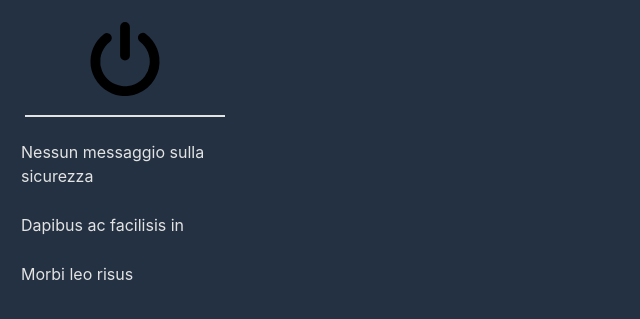
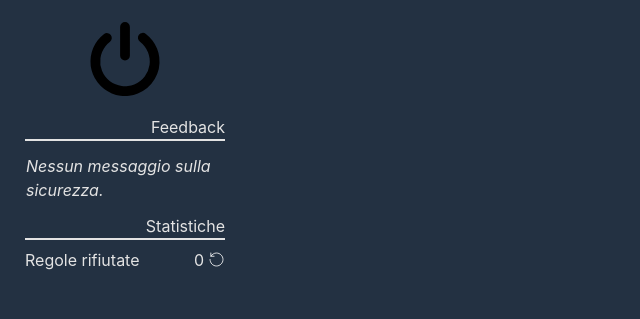
Before and after one commit to GerardoLeone/IFTTT-Security-Extension, a browser extension: page main.html in a window 1280 px wide. Shown: the part 61-380 px from the top of the page, without its empty margins (0-640 px from the left). Drawn offline with nearby package versions, Linux system fonts and the light colour scheme.

Commit message:
add: aggiunte estetiche
- Allineato il div dell'estensione in modo da avere l'80% di larghezza rispetto al body;
- Aggiunta icona espandi contenuto;
- Aggiunta icona reset counter;
- Aggiunto counter regole rifiutate;
- Aggiunto titolo Feedback e Statistiche.

```diff
--- a/main.css
+++ b/main.css
@@ -11,19 +11,27 @@ body {
     margin-bottom: 10px;
 }
 
-#msg-compact-list {
-    margin-top: 10px;
+#btn-reset {
+    width: 17px;
+    height: auto;
+}
+
+#btn-expand {
+    width: 17px;
+    height: auto;
+    padding-top: 3px;
 }
 
 .list-group-item {
     border: 1px solid rgba(0,0,0,0) !important;
     background-color: #00000000 !important;
+    padding: .75rem 0rem !important;
     color: var(--fourth-color);
 }
 
 .divider {
     height: 2px;
-    width: 80%;
+    width: 100%;
     background-color: var(--fourth-color);
 }
 
--- a/main.html
+++ b/main.html
@@ -9,23 +9,58 @@
     <link rel="stylesheet" href="main.css" />
     <link rel="stylesheet" href="https://cdn.jsdelivr.net/npm/bootstrap@4.0.0/dist/css/bootstrap.min.css" integrity="sha384-Gn5384xqQ1aoWXA+058RXPxPg6fy4IWvTNh0E263XmFcJlSAwiGgFAW/dAiS6JXm" crossorigin="anonymous">
   </head>
-  <body class="d-inline-flex flex-column first-color align-items-center">
+  <body class="d-inline-flex justify-content-center first-color">
+    <div class="d-inline-flex flex-column align-items-center" style="width: 80%;">
       <h4 class="text-center text-color">IFTTT Security Extension</h1>
 
-    <img src="./icons/on-off-svgrepo-com.svg" id="btn-on-off">
+      <img src="./icons/on-off-ic.svg" id="btn-on-off">
 
+      <div class="text-color align-self-end">Feedback</div>
       <div class="divider"></div>
 
       <ul class="list-group list-group-flush" id="msg-compact-list">
-      <li class="list-group-item">Nessun messaggio sulla sicurezza</li>
-      <li class="list-group-item">Dapibus ac facilisis in</li>
-      <li class="list-group-item">Morbi leo risus</li>
+        <li class="list-group-item font-italic">Nessun messaggio sulla sicurezza.</li>
+
+        <li class="list-group-item" style="display: none;">
+          <div class="d-flex flex-row align-items-start">
+              <img src="./icons/expand-ic.svg" id="btn-expand">
+              <div class="text-color">Il campo email contiene dati sensibili.</div>
+          </div>
+        </li>
+
+        <li class="list-group-item" style="display: none;">
+          <div class="d-flex flex-row align-items-start">
+              <img src="./icons/expand-ic.svg" id="btn-expand">
+              <div class="text-color">Il campo password contiene dati sensibili.</div>
+          </div>
+        </li>
+
+        <li class="list-group-item" style="display: none;">
+          <div class="d-flex flex-row align-items-start">
+              <img src="./icons/expand-ic.svg" id="btn-expand">
+              <div class="text-color">Il campo mammt contiene dati sensibili.</div>
+          </div>
+        </li>
+
+
       </ul>
+
+      <div class="text-color align-self-end">Statistiche</div>
+      <div class="divider"></div>
+
+      <div class="d-flex flex-row justify-content-between" style="width: 100%;">
+        <div class="mt-2 mb-2 text-color">Regole rifiutate</div>
+        <div class="d-flex flex-row align-items-center">
+          <div class="text-color mr-1">0</div>
+          <img src="./icons/reset-ic.svg" id="btn-reset">
+        </div>
+      </div>
 
       <!-- JavaScript -->
       <script src="https://code.jquery.com/jquery-3.2.1.slim.min.js" integrity="sha384-KJ3o2DKtIkvYIK3UENzmM7KCkRr/rE9/Qpg6aAZGJwFDMVNA/GpGFF93hXpG5KkN" crossorigin="anonymous"></script>
       <script src="https://cdn.jsdelivr.net/npm/popper.js@1.12.9/dist/umd/popper.min.js" integrity="sha384-ApNbgh9B+Y1QKtv3Rn7W3mgPxhU9K/ScQsAP7hUibX39j7fakFPskvXusvfa0b4Q" crossorigin="anonymous"></script>
       <script src="https://cdn.jsdelivr.net/npm/bootstrap@4.0.0/dist/js/bootstrap.min.js" integrity="sha384-JZR6Spejh4U02d8jOt6vLEHfe/JQGiRRSQQxSfFWpi1MquVdAyjUar5+76PVCmYl" crossorigin="anonymous"></script>
+    </div>
   </body>
 </html>
 <!--<html>
```
Also changed, not shown: icons/expand-ic.svg (added), icons/on-off-ic.svg (renamed from icons/on-off-svgrepo-com.svg), icons/reset-ic.svg (added). Lines whose indentation alone changed are shown as unchanged.
